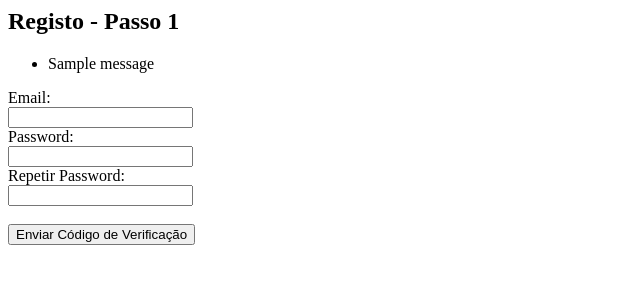
After one commit to 4f0nsu/lineaProject, a Django app: page /authenticationApp/sign-up/step1/ in a window 1280 px wide. The commit adds this page. Shown: the top 300 px of the page, without its empty margins (0-640 px from the left). Run offline with Django 5.2, Linux system fonts and the light colour scheme; tables that the repository leaves empty hold one stand-in row (values such as "Sample post"); one stand-in notice (Sample message) is shown.

Commit message:
did again de authenticationApp; sign-up divided in 2 steps, between the two steps added a verification code to confirm the user login; created the templates for this process

```diff
--- a/lineaProject/authenticationApp/urls.py
+++ b/lineaProject/authenticationApp/urls.py
@@ -2,7 +2,9 @@ from django.urls import path
 from . import views
 
 urlpatterns = [
-    path('sign-up/', views.sign_up, name='sign_up'),
+    path('sign-up/step1/', views.sign_up_step1, name='sign_up_step1'),
+    path('sign-up/verify/', views.sign_up_verify_code, name = "sign_up_verify_code"),
+    path('sign_up/step2/', views.sign_up_step2, name="sign_up_step2"),
     path('sign-in/', views.sign_in, name='sign_in'),
     path('logout/', views.user_logout, name='user_logout'),
     path('dashboard/', views.dashboard, name='dashboard'),
--- a/lineaProject/authenticationApp/views.py
+++ b/lineaProject/authenticationApp/views.py
@@ -9,69 +9,163 @@ from django.db import IntegrityError, transaction
 import re
 from .models import UserProfile
 
+# Sign-up step1
+import random
+from django.utils import timezone
+from datetime import timedelta
+from .models import PendingUser
+from django.contrib.auth.hashers import make_password
+from django.core.mail import send_mail
+from django.contrib.auth import get_user_model
 
-@csrf_protect
-def sign_up(request):
+def generate_code():
+    return str(random.randint(100000, 999999))  # 6 dígitos
+
+def sign_up_step1(request):
+    User = get_user_model()
+
     if request.method == "POST":
+        email = request.POST.get('email', '').strip().lower()
+        password = request.POST.get('password', '')
+        confirm_password = request.POST.get('confirm_password', '')
+
+        # Verifica se email ou username já existem
+        if User.objects.filter(email=email).exists():
+            messages.error(request, "Este email já está registado. Use outro.")
+            return redirect('sign_up_step1')
+
+        # Campos obrigatórios
+        if not all([email, password, confirm_password]):
+            messages.error(request, "Preencha todos os campos.")
+            return redirect('sign_up_step1')
+
+        # Validar email
         try:
-            name = request.POST.get('name', '').strip()
-            username = request.POST.get('username', '').strip()
-            email = request.POST.get('email', '').strip().lower()
-            password = request.POST.get('password', '')
-            birth_date = request.POST.get('birth_date')
-            address = request.POST.get('address', '')
-            city = request.POST.get('city', '')
-            postal_code = request.POST.get('postal_code', '')
-            country = request.POST.get('country', '')
-            user_type = request.POST.get('user_type', 'public')
+            validate_email(email)
+        except ValidationError:
+            messages.error(request, "Email inválido.")
+            return redirect('sign_up_step1')
 
-            # Validação de campos obrigatórios
-            if not all([username, email, password, name]):
-                messages.error(request, "Preencha todos os campos obrigatórios.")
-                return redirect('sign_up')
+        # Validar password
+        if password != confirm_password:
+            messages.error(request, "As passwords não coincidem.")
+            return redirect('sign_up_step1')
 
-            # Validação do email
-            try:
-                validate_email(email)
-            except ValidationError:
-                messages.error(request, "Por favor insira um email válido.")
-                return redirect('sign_up')
+        if len(password) < 8 or not any(c.isupper() for c in password) or not any(c.isdigit() for c in password):
+            messages.error(request, "A password deve ter pelo menos 8 caracteres, um número e uma letra maiúscula.")
+            return redirect('sign_up_step1')
 
-            # Validação da password
-            if len(password) < 8 or not re.search(r'[A-Z]', password) or not re.search(r'[0-9]', password):
-                messages.error(request, "A password deve ter pelo menos 8 caracteres, um número e uma letra maiúscula.")
-                return redirect('sign_up')
+        # Gerar código de verificação
+        code = generate_code()
+        expires_at = timezone.now() + timedelta(minutes=15)
 
-            # Criar o utilizador
-            with transaction.atomic():  # garante rollback se algo falhar
-                user = UserProfile.objects.create_user(
-                    username=username,
-                    email=email,
-                    password=password,
-                    name=name,
-                    birth_date=birth_date,
-                    address=address,
-                    city=city,
-                    postal_code=postal_code,
-                    country=country,
-                    user_type=user_type
-                )
-                user.save()
+        # Guardar PendingUser
+        pending, created = PendingUser.objects.update_or_create(
+            email=email,
+            defaults={
+                'password_hash': make_password(password),  # hash seguro
+                'verification_code': code,
+                'expires_at': timezone.now() + timedelta(minutes=15)
+            }
+        )
+
+        # Enviar email
+        send_mail(
+            subject="Código de verificação",
+            message=f"Seu código de verificação é: {code}",
+            from_email="no-reply@teusite.com",
+            recipient_list=[email],
+            fail_silently=False,
+        )
+
+        # Redirecionar para página de verificação
+        request.session['pending_email'] = email  # guardamos para o passo 2
+        messages.success(request, "Código enviado para o seu email. Verifique e continue o registo.")
+        return redirect('sign_up_verify_code')
+
+    return render(request, 'authenticationApp/sign_up_step1.html')
+
+def sign_up_verify_code(request):
+    email = request.session.get('pending_email')
+    if not email:
+        messages.error(request, "Sessão expirada. Comece novamente.")
+        return redirect('sign_up_step1')
+
+    if request.method == "POST":
+        input_code = request.POST.get('verification_code', '').strip()
+        try:
+            pending = PendingUser.objects.get(email=email)
+            if pending.is_expired():
+                pending.delete()
+                messages.error(request, "O código expirou. Tente novamente.")
+                return redirect('sign_up_step1')
+
+            if input_code != pending.verification_code:
+                messages.error(request, "Código inválido.")
+                return redirect('sign_up_verify_code')
+
+            # Código correto, avançar para Passo 2
+            request.session['verified_email'] = email
+            return redirect('sign_up_step2')
+
+        except PendingUser.DoesNotExist:
+            messages.error(request, "Código inválido. Comece novamente.")
+            return redirect('sign_up_step1')
+
+    return render(request, 'authenticationApp/sign_up_verify_code.html')
+
+def sign_up_step2(request):
+    email = request.session.get('verified_email')
+    if not email:
+        messages.error(request, "Sessão expirada. Comece novamente.")
+        return redirect('sign_up_step1')
+
+    if request.method == "POST":
+        name = request.POST.get('name', '').strip()
+        username = request.POST.get('username', '').strip()
+        birth_date = request.POST.get('birth_date')
+        address = request.POST.get('address', '')
+        city = request.POST.get('city', '')
+        postal_code = request.POST.get('postal_code', '')
+        country = request.POST.get('country', '')
+        user_type = request.POST.get('user_type', 'public')
+
+        if not all([name, username]):
+            messages.error(request, "Preencha todos os campos obrigatórios.")
+            return redirect('sign_up_step2')
+
+        try:
+            pending = PendingUser.objects.get(email=email)
+            if pending.is_expired():
+                pending.delete()
+                messages.error(request, "O código expirou. Comece novamente.")
+                return redirect('sign_up_step1')
+
+            user = UserProfile(
+                username=username,
+                email=email,
+                name=name,
+                birth_date=birth_date,
+                address=address,
+                city=city,
+                postal_code=postal_code,
+                country=country,
+                user_type=user_type
+            )
+            user.password = pending.password_hash  # hash já seguro
+            user.save()
+
+            # Remover PendingUser
+            pending.delete()
 
             messages.success(request, "Conta criada com sucesso! Pode agora iniciar sessão.")
             return redirect('sign_in')
 
-        except IntegrityError:
-            messages.error(request, "O nome de utilizador ou email já está registado.")
-            return redirect('sign_up')
+        except Exception as e:
+            messages.error(request, f"Ocorreu um erro: {e}")
+            return redirect('sign_up_step2')
 
-        except Exception as e:
-            # logging opcional
-            print(f"[ERROR] Erro ao criar conta: {e}")
-            messages.error(request, "Ocorreu um erro inesperado. Tente novamente.")
-            return redirect('sign_up')
-
-    return render(request, 'authenticationApp/sign_up.html')
+    return render(request, 'authenticationApp/sign_up_step2.html')
 
 
 @csrf_protect
--- a/lineaProject/lineaProject/settings.py
+++ b/lineaProject/lineaProject/settings.py
@@ -132,3 +132,6 @@ MEDIA_ROOT = BASE_DIR / 'media'
 # https://docs.djangoproject.com/en/5.2/ref/settings/#default-auto-field
 
 DEFAULT_AUTO_FIELD = 'django.db.models.BigAutoField'
+
+EMAIL_BACKEND = 'django.core.mail.backends.console.EmailBackend'  # para testes
+# Para produção, configurar SMTP real
--- a/lineaProject/templates/authenticationApp/sign_in.html
+++ b/lineaProject/templates/authenticationApp/sign_in.html
@@ -25,6 +25,6 @@
         <button type="submit">Entrar</button>
     </form>
 
-    <p>Não tens conta? <a href="{% url 'sign_up' %}">Criar conta</a></p>
+    <p>Não tens conta? <a href="{% url 'sign_up_step1' %}">Criar conta</a></p>
 </body>
 </html>
--- /dev/null
+++ b/lineaProject/templates/authenticationApp/sign_up_step1.html
@@ -0,0 +1,24 @@
+<!-- templates/authenticationApp/signup_step1.html -->
+<h2>Registo - Passo 1</h2>
+
+{% if messages %}
+<ul>
+    {% for message in messages %}
+    <li>{{ message }}</li>
+    {% endfor %}
+</ul>
+{% endif %}
+
+<form method="POST">
+    {% csrf_token %}
+    <label>Email:</label><br>
+    <input type="email" name="email" required><br>
+
+    <label>Password:</label><br>
+    <input type="password" name="password" required><br>
+
+    <label>Repetir Password:</label><br>
+    <input type="password" name="confirm_password" required><br><br>
+
+    <button type="submit">Enviar Código de Verificação</button>
+</form>
--- a/lineaProject/templates/homeApp/home.html
+++ b/lineaProject/templates/homeApp/home.html
@@ -10,7 +10,7 @@
     <a href="{% url 'sign_in' %}">
         <button>Iniciar Sessão</button>
     </a>
-    <a href="{% url 'sign_up' %}">
+    <a href="{% url 'sign_up_step1' %}">
         <button>Criar Conta</button>
     </a>
 </body>
```
Also changed, not shown: lineaProject/authenticationApp/models.py (+16 -1 lines), lineaProject/templates/authenticationApp/dashboard.html (deleted, +0 -20 lines), lineaProject/templates/authenticationApp/sign_up_step2.html (added, +41 -0 lines), lineaProject/templates/authenticationApp/sign_up_verify_code.html (added, +17 -0 lines), lineaProject/authenticationApp/migrations/0003_pendinguser.py (added), 1 other file.
